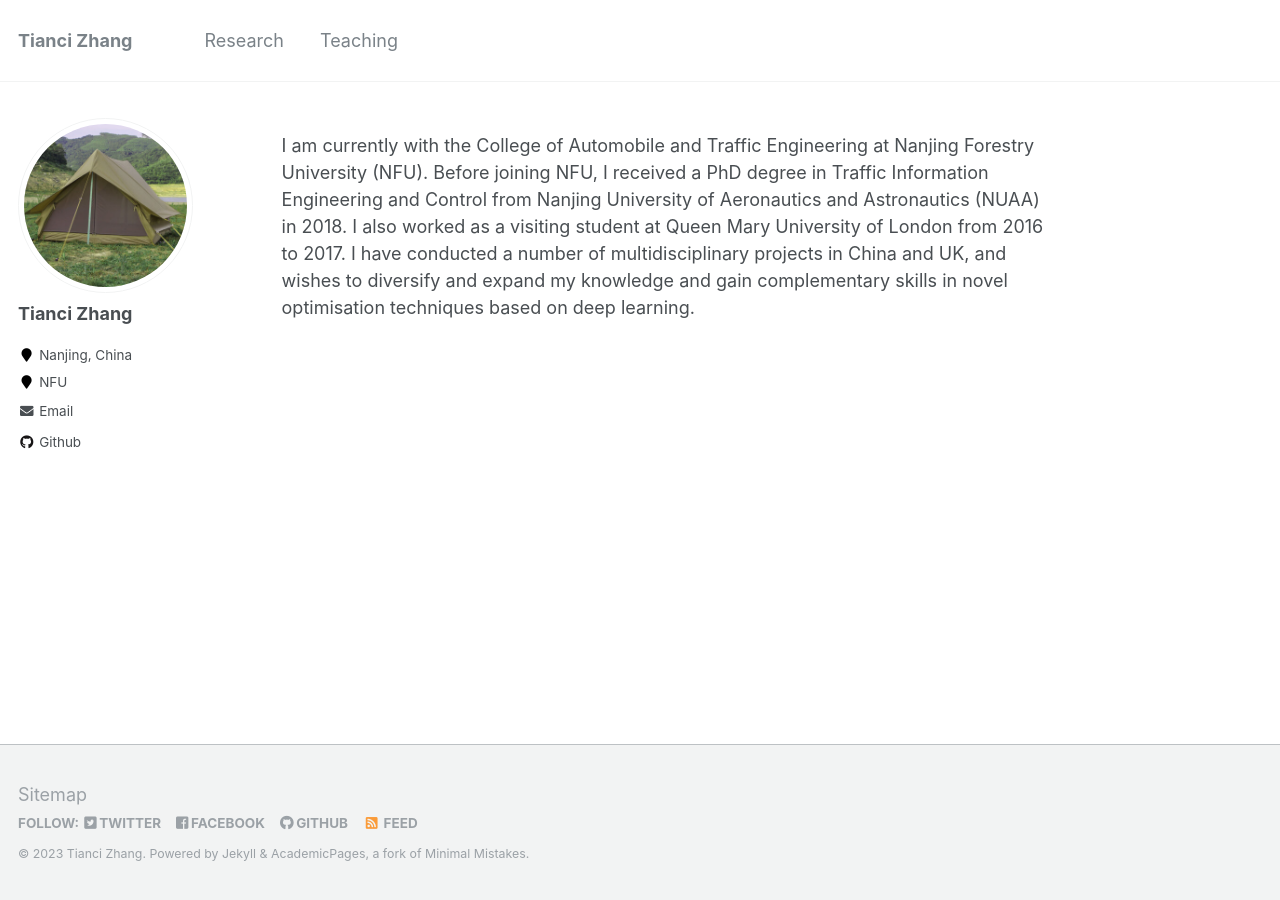
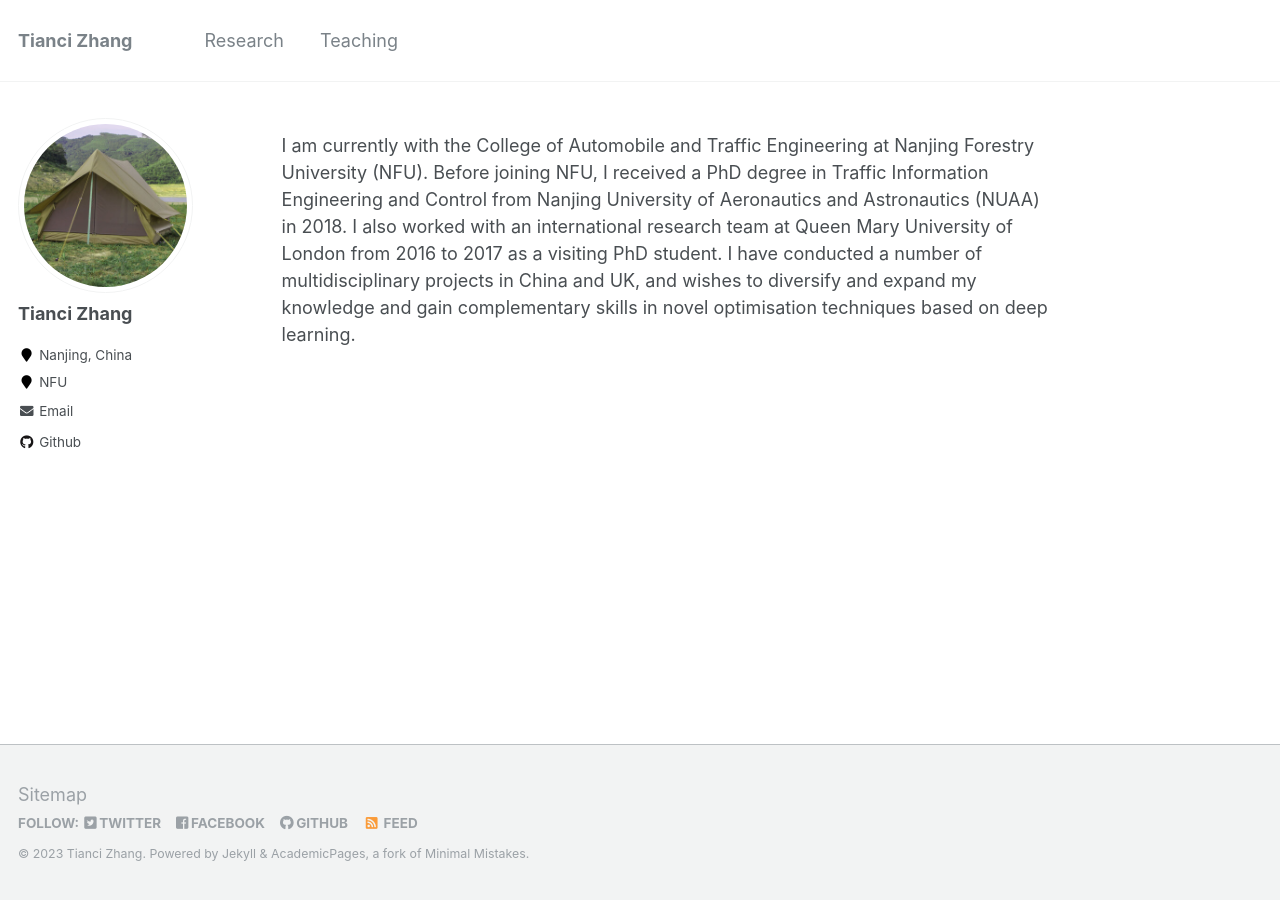
Before and after one commit to tiancivalen/tiancivalen.github.io, a Jekyll site: the page built from _pages/about.md, in a window 1280 px wide. Built offline with Jekyll 4.4.1, drawn with Linux system fonts in a browser that asks for light colours.

Commit message:
Create about.md

```diff
--- a/_pages/about.md
+++ b/_pages/about.md
@@ -9,4 +9,4 @@ redirect_from:
 ---
 
 
-I am currently with the College of Automobile and Traffic Engineering at Nanjing Forestry University (NFU). Before joining NFU, I received a PhD degree in Traffic Information Engineering and Control from Nanjing University of Aeronautics and Astronautics (NUAA) in 2018. I also worked as a visiting student at Queen Mary University of London from 2016 to 2017. I have conducted a number of multidisciplinary projects in China and UK, and wishes to diversify and expand my knowledge and gain complementary skills in novel optimisation techniques based on deep learning.
+I am currently with the College of Automobile and Traffic Engineering at Nanjing Forestry University (NFU). Before joining NFU, I received a PhD degree in Traffic Information Engineering and Control from Nanjing University of Aeronautics and Astronautics (NUAA) in 2018. I also worked with an international research team at Queen Mary University of London from 2016 to 2017 as a visiting PhD student. I have conducted a number of multidisciplinary projects in China and UK, and wishes to diversify and expand my knowledge and gain complementary skills in novel optimisation techniques based on deep learning.
```
